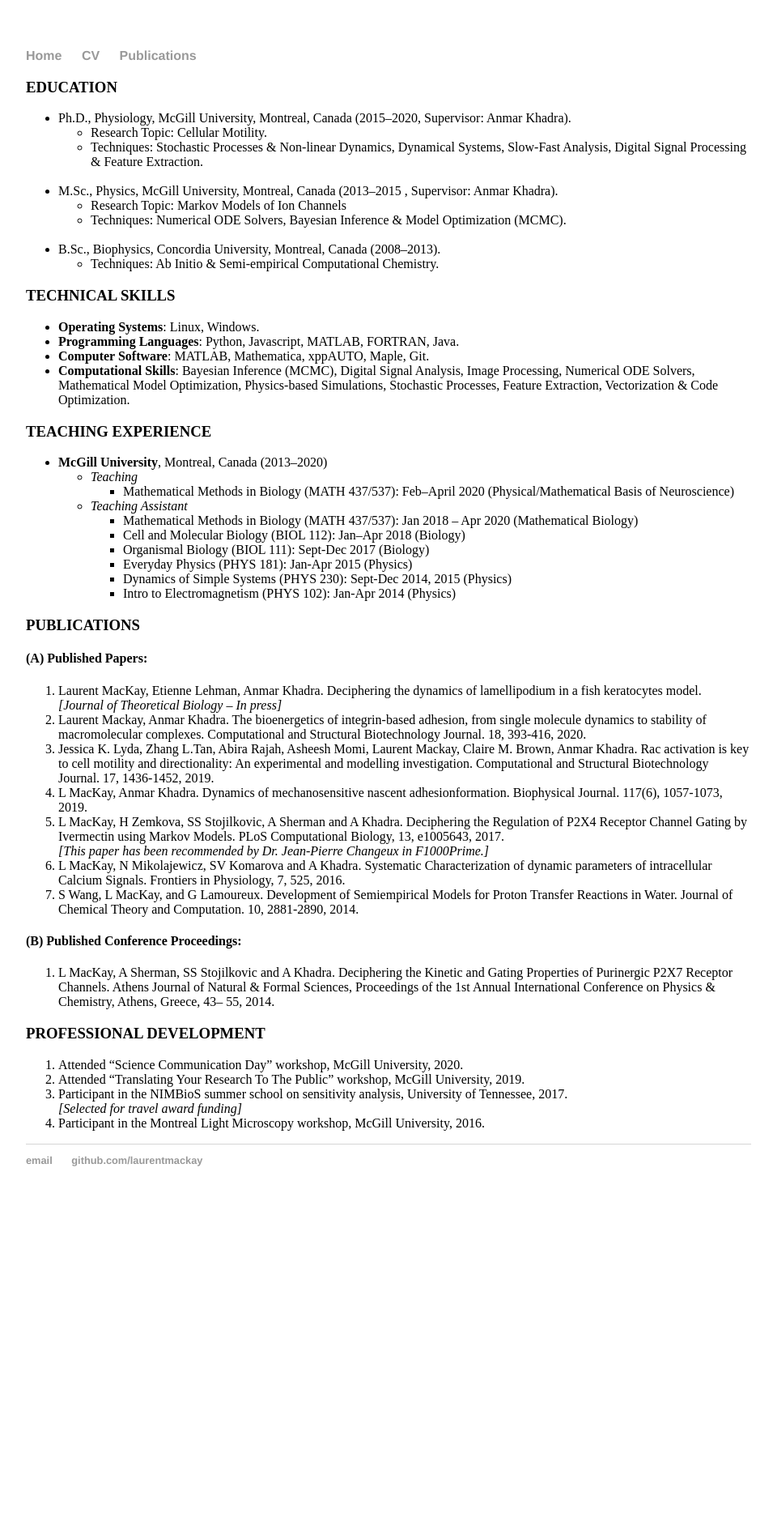
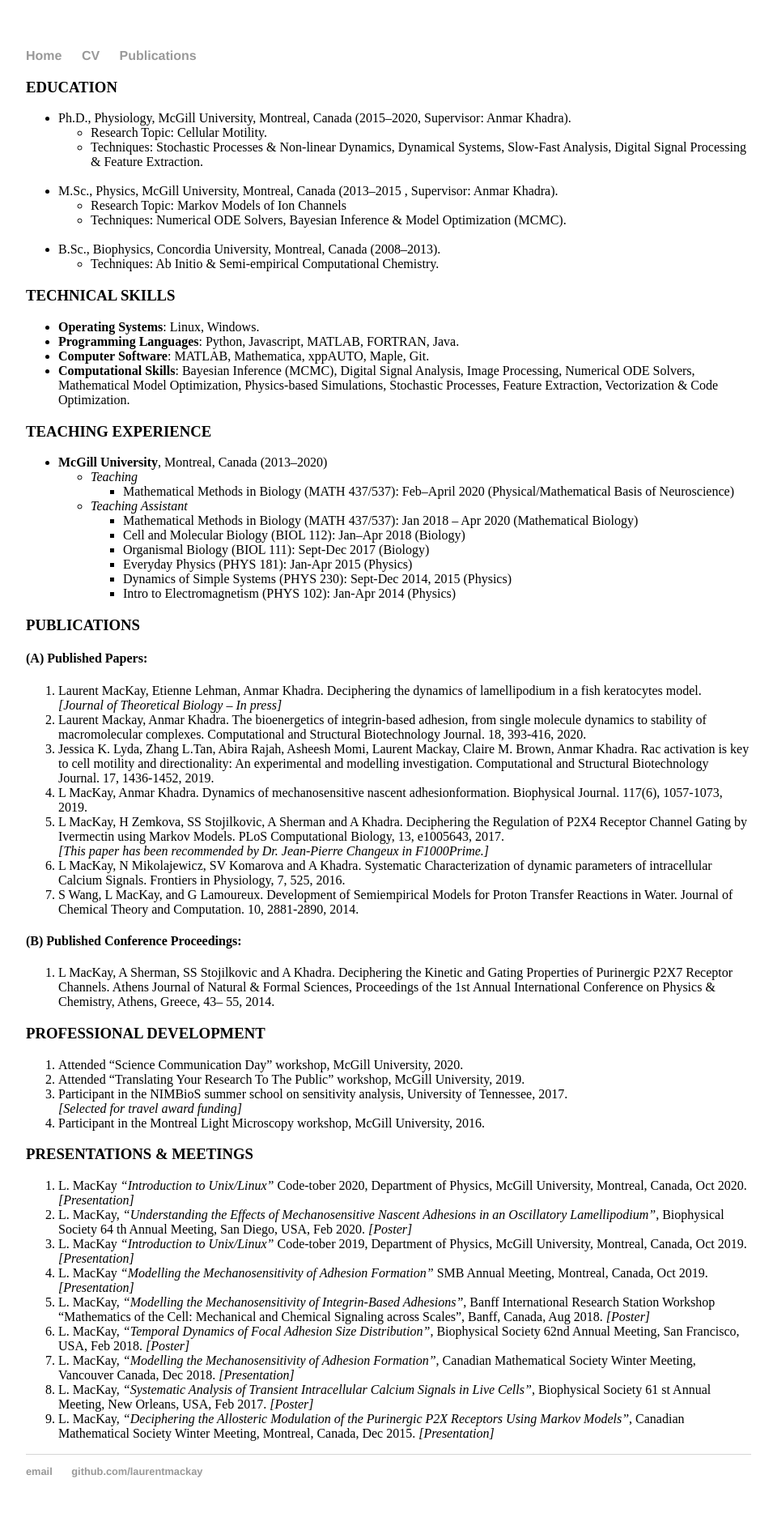
Before and after one commit to laurentmackay/laurentmackay.github.io, a Jekyll site: the page built from cv/index.md, in a window 1280 px wide. Shown: the whole page at 81% size, without its empty margins (160-1115 px from the left). Built offline with Jekyll 4.4.1, drawn with Linux system fonts in a browser that asks for light colours; our own code applies the rules of GitHub Pages for plain Markdown files; before the commit the page ends 1500 px from its top, so only the background shows below that.

Commit message:
Update index.md

```diff
--- a/cv/index.md
+++ b/cv/index.md
@@ -65,3 +65,26 @@
 2. Attended “Translating Your Research To The Public” workshop, McGill University, 2019.
 3. Participant in the NIMBioS summer school on sensitivity analysis, University of Tennessee, 2017.<br/> *[Selected for travel award funding]*
 4. Participant in the Montreal Light Microscopy workshop, McGill University, 2016.
+
+### PRESENTATIONS & MEETINGS
+1. L. MacKay *“Introduction to Unix/Linux”* Code-tober 2020, Department of Physics, McGill
+University, Montreal, Canada, Oct 2020. *[Presentation]*
+2.
+L. MacKay, *“Understanding the Effects of Mechanosensitive Nascent Adhesions in an
+Oscillatory Lamellipodium”*, Biophysical Society 64 th Annual Meeting, San Diego, USA, Feb 2020.
+*[Poster]*
+3. L. MacKay *“Introduction to Unix/Linux”* Code-tober 2019, Department of Physics, McGill
+University, Montreal, Canada, Oct 2019. *[Presentation]*
+4. L. MacKay *“Modelling the Mechanosensitivity of Adhesion Formation”* SMB Annual Meeting,
+Montreal, Canada, Oct 2019. *[Presentation]*
+5. L. MacKay, *“Modelling the Mechanosensitivity of Integrin-Based Adhesions”*, Banff
+International Research Station Workshop “Mathematics of the Cell: Mechanical and Chemical
+Signaling across Scales”, Banff, Canada, Aug 2018. *[Poster]*
+6. L. MacKay, *“Temporal Dynamics of Focal Adhesion Size Distribution”*, Biophysical Society
+62nd Annual Meeting, San Francisco, USA, Feb 2018. *[Poster]*
+7. L. MacKay, *“Modelling the Mechanosensitivity of Adhesion Formation”*, Canadian
+Mathematical Society Winter Meeting, Vancouver Canada, Dec 2018. *[Presentation]*
+8. L. MacKay, *“Systematic Analysis of Transient Intracellular Calcium Signals in Live Cells”*,
+Biophysical Society 61 st Annual Meeting, New Orleans, USA, Feb 2017. *[Poster]*
+9.  L. MacKay, *“Deciphering the Allosteric Modulation of the Purinergic P2X Receptors Using
+Markov Models”*, Canadian Mathematical Society Winter Meeting, Montreal, Canada, Dec 2015. *[Presentation]*
```
